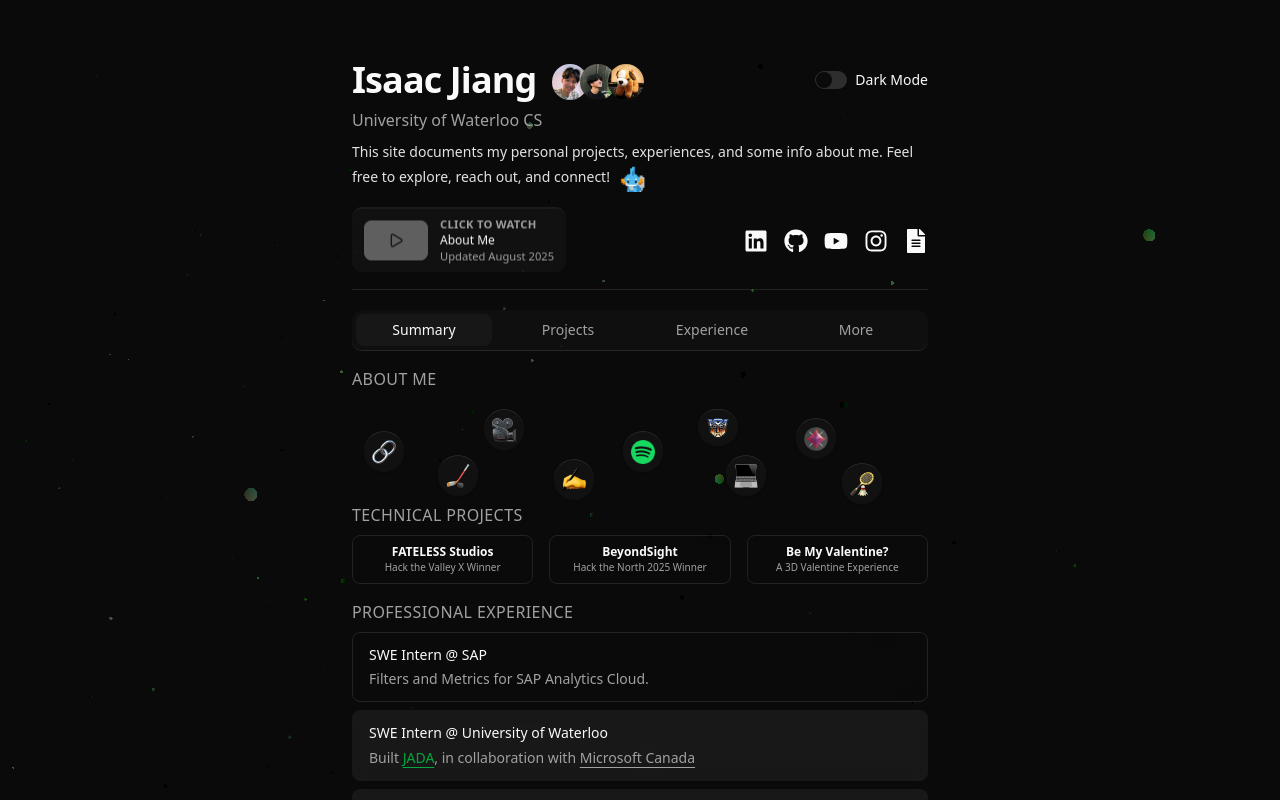
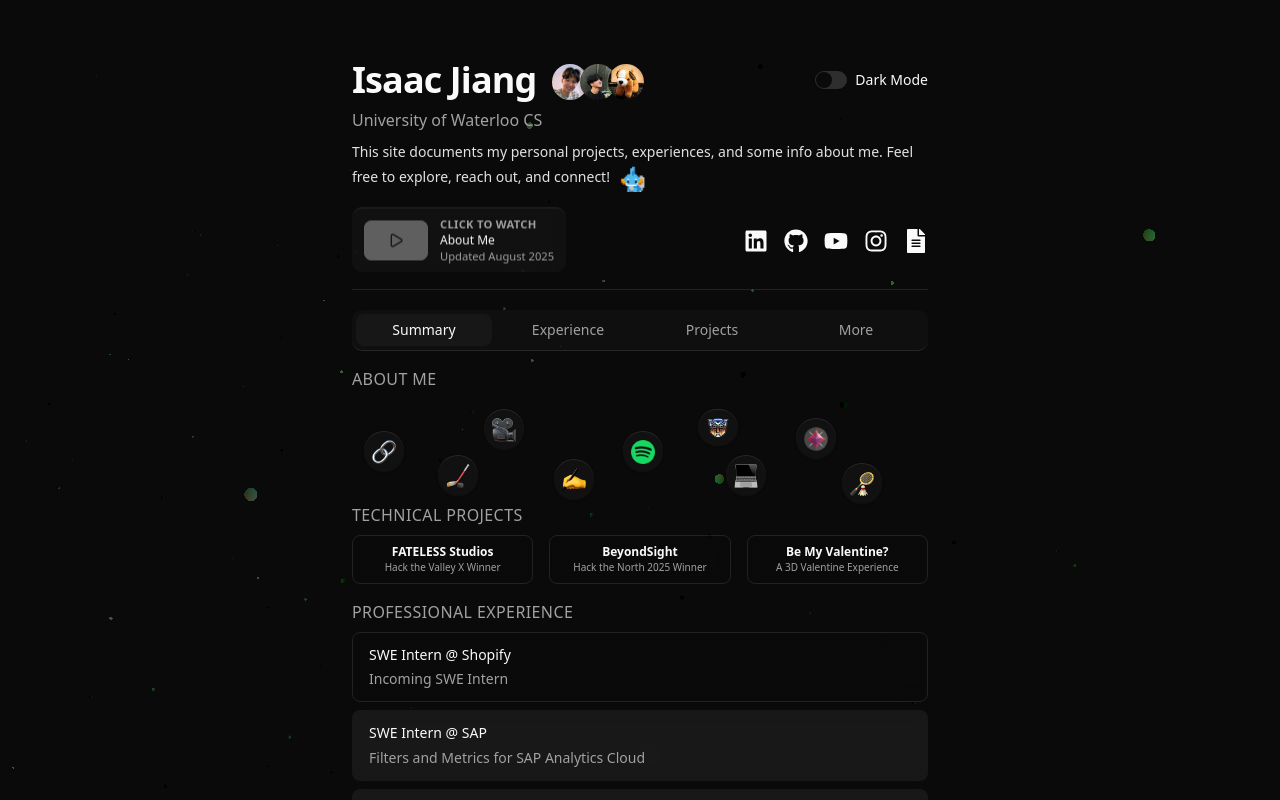
Before and after one commit to IsaacJ60/personal-website-v4, a Next.js app: page / in a window 1280 px wide. Shown: the top 800 px of the page. Built offline with nearby package versions, Linux system fonts and the light colour scheme; grey boxes are pictures that could not be loaded.

Commit message:
update exp

```diff
--- a/app/components/ExperiencePreview.tsx
+++ b/app/components/ExperiencePreview.tsx
@@ -23,9 +23,15 @@
 const experiences: Experience[] = [
   {
     role: "SWE Intern",
+    company: "Shopify",
+    period: "Jan 2027 - April 2027",
+    description: "Incoming SWE Intern",
+  },
+  {
+    role: "SWE Intern",
     company: "SAP",
     period: "Jan 2026 - Aug 2026",
-    description: "Filters and Metrics for SAP Analytics Cloud.",
+    description: "Filters and Metrics for SAP Analytics Cloud",
   },
   {
     role: "SWE Intern",
@@ -66,7 +72,7 @@
           className="text-green-600 underline"
         >
           ReQue
-        </a>, a query refinement workflow.
+        </a>, a query refinement workflow
     </>,
   },
 ];
--- a/app/page.tsx
+++ b/app/page.tsx
@@ -177,6 +177,19 @@
 
             <button
               type="button"
+              onClick={() => setActiveView("experience")}
+              className={`
+              flex-1 rounded-md px-3 py-1.5 transition cursor-pointer
+              ${activeView === "experience"
+                  ? "bg-card text-foreground"
+                  : "text-muted-foreground hover:bg-card/60"}
+            `}
+            >
+              Experience
+            </button>
+
+            <button
+              type="button"
               onClick={() => setActiveView("projects")}
               className={`
               flex-1 rounded-md px-3 py-1.5 transition cursor-pointer
@@ -186,19 +199,6 @@
             `}
             >
               Projects
-            </button>
-
-            <button
-              type="button"
-              onClick={() => setActiveView("experience")}
-              className={`
-              flex-1 rounded-md px-3 py-1.5 transition cursor-pointer
-              ${activeView === "experience"
-                  ? "bg-card text-foreground"
-                  : "text-muted-foreground hover:bg-card/60"}
-            `}
-            >
-              Experience
             </button>
 
             <button
```
